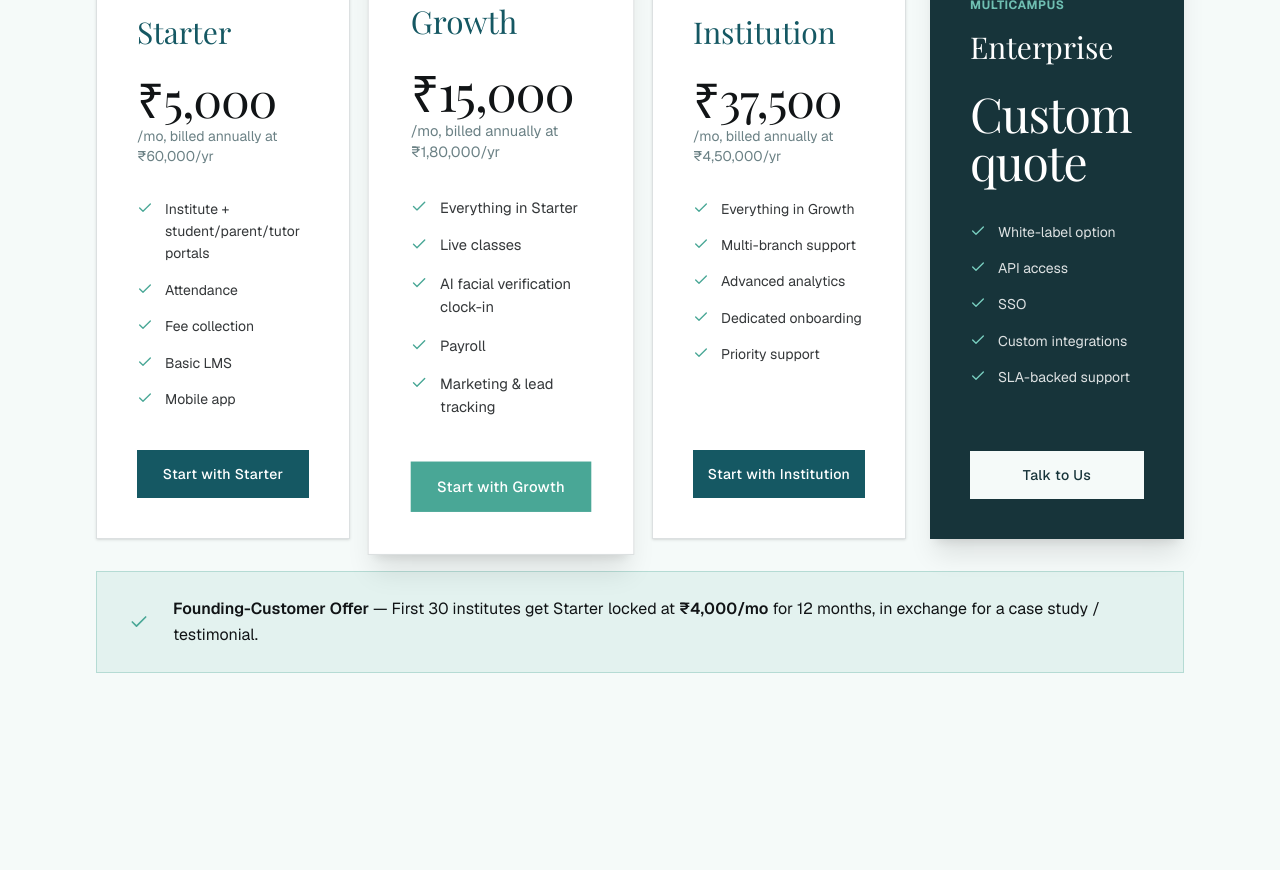
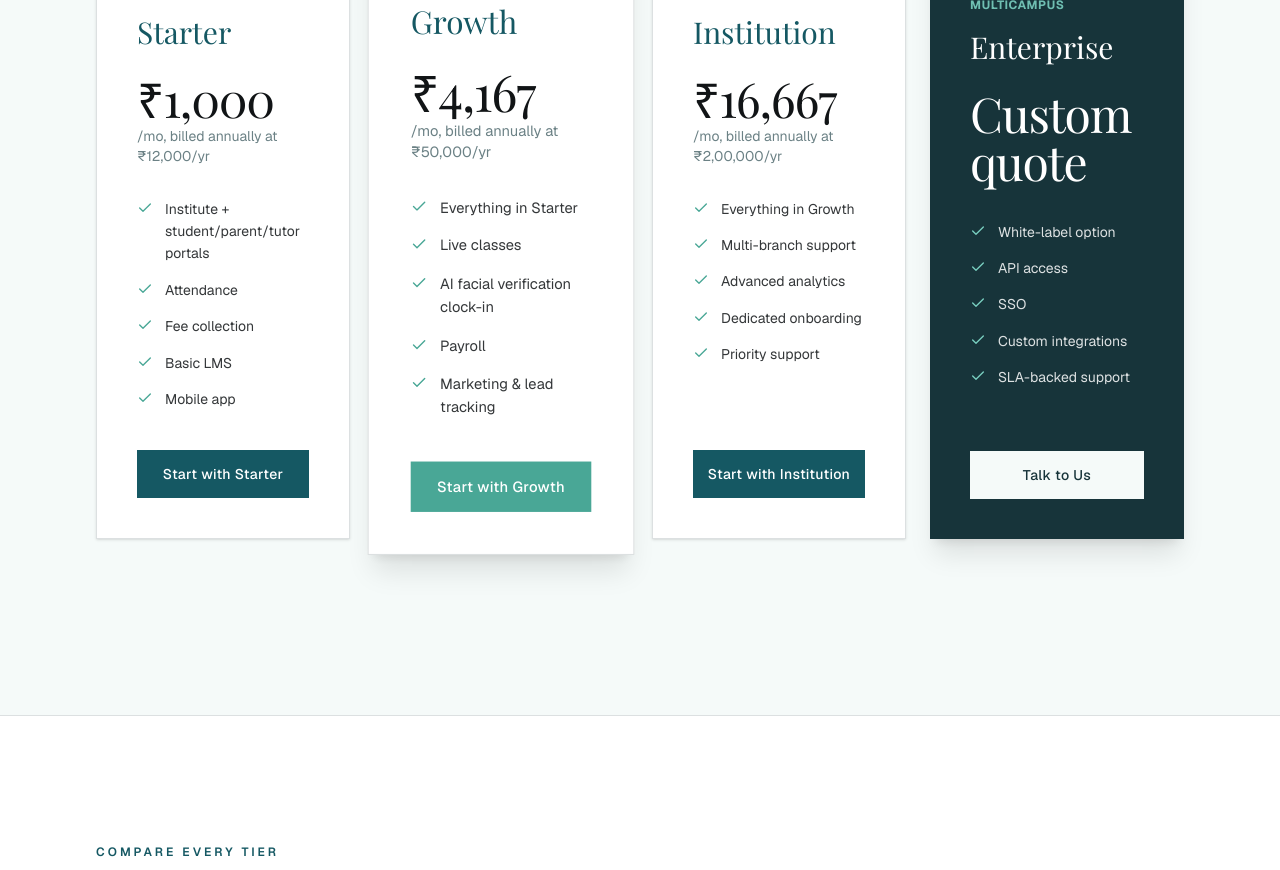
Before and after one commit to Vaavix-Digital/edorapad-landing, a Next.js app: page / in a window 1280 px wide. Shown: the part 7160-8030 px from the top of the page. Built offline with nearby package versions, Linux system fonts and the light colour scheme; no server answers; a web font is replaced by a local one.

Commit message:
founding customer offer removed

```diff
--- a/src/components/sections/Pricing.tsx
+++ b/src/components/sections/Pricing.tsx
@@ -44,10 +44,10 @@ const initialPricingData = {
           "MOBILE_APP"
         ],
         "currency": "INR",
-        "monthlyPrice": 6000,
-        "priceLabel": "₹6,000/mo",
-        "annualPrice": 60000,
-        "annualPriceLabel": "₹60,000/yr",
+        "monthlyPrice": 1200,
+        "priceLabel": "₹1,200/mo",
+        "annualPrice": 12000,
+        "annualPriceLabel": "₹12,000/yr",
         "includes": [
           "Institute + student/parent/tutor portals",
           "Attendance",
@@ -79,10 +79,10 @@ const initialPricingData = {
           "MARKETING_LEAD_TRACKING"
         ],
         "currency": "INR",
-        "monthlyPrice": 18000,
-        "priceLabel": "₹18,000/mo",
-        "annualPrice": 180000,
-        "annualPriceLabel": "₹1,80,000/yr",
+        "monthlyPrice": 5000,
+        "priceLabel": "₹5,000/mo",
+        "annualPrice": 50000,
+        "annualPriceLabel": "₹50,000/yr",
         "includes": [
           "Everything in Starter",
           "Live classes",
@@ -118,10 +118,10 @@ const initialPricingData = {
           "PRIORITY_SUPPORT"
         ],
         "currency": "INR",
-        "monthlyPrice": 45000,
-        "priceLabel": "₹45,000/mo",
-        "annualPrice": 450000,
-        "annualPriceLabel": "₹4,50,000/yr",
+        "monthlyPrice": 20000,
+        "priceLabel": "₹20,000/mo",
+        "annualPrice": 200000,
+        "annualPriceLabel": "₹2,00,000/yr",
         "includes": [
           "Everything in Growth",
           "Multi-branch support",
@@ -199,15 +199,6 @@ const initialPricingData = {
         "description": "2 months free (pay for 10, get 12) on any package.",
         "billedMonths": 10,
         "freeMonths": 2
-      },
-      "foundingCustomerOffer": {
-        "description": "First 30 institutes get Starter locked at ₹4,000/mo for 12 months, in exchange for a case study / testimonial.",
-        "packageId": "STARTER",
-        "seats": 30,
-        "lockInMonths": 12,
-        "currency": "INR",
-        "monthlyPrice": 4000,
-        "priceLabel": "₹4,000/mo"
       }
     },
     "countrySource": "geolocation"
@@ -375,27 +366,6 @@ export default function Pricing() {
 
         </div>
 
-        {/* Founding-Customer Offer */}
-        <motion.div
-          initial={{ opacity: 0, y: 20 }}
-          whileInView={{ opacity: 1, y: 0 }}
-          viewport={{ once: true, margin: "-50px" }}
-          transition={{ duration: 0.6, ease: "easeOut" }}
-          className="border border-[#49A796]/30 bg-[#49A796]/10 px-8 py-6 mb-16 flex flex-col md:flex-row md:items-center gap-3 md:gap-6"
-        >
-          <svg xmlns="http://www.w3.org/2000/svg" width="24" height="24" viewBox="0 0 24 24" fill="none" stroke="currentColor" strokeWidth="2" strokeLinecap="round" strokeLinejoin="round" className="lucide lucide-check w-5 h-5 text-[#49A796] shrink-0"><path d="M20 6 9 17l-5-5"></path></svg>
-          <p className="text-[#111416] leading-[1.6]">
-            <span className="font-semibold">Founding-Customer Offer</span> — {(() => {
-              // The backend's sentence already names the price and terms; bold the price in place.
-              const { description, priceLabel } = data.terms.foundingCustomerOffer;
-              const [before, ...after] = description.split(priceLabel);
-              return after.length
-                ? <>{before}<span className="font-semibold">{priceLabel}</span>{after.join(priceLabel)}</>
-                : description;
-            })()}
-          </p>
-        </motion.div>
-
         {/* Add-ons
         <motion.div
           initial={{ opacity: 0, y: 20 }}
```
